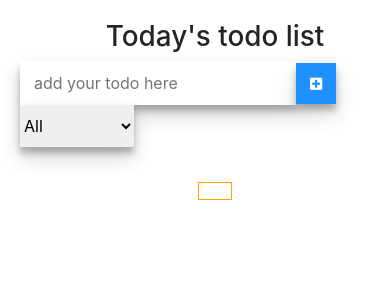
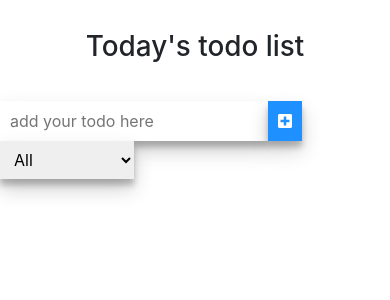
Before and after one commit to mKimp/PomoTodo, a React (Create React App) app: page / in a window 390 px wide. Shown: the top 300 px of the page. Built offline with nearby package versions, Linux system fonts and the light colour scheme.

Commit message:
done css the app

```diff
--- a/src/App.css
+++ b/src/App.css
@@ -1,8 +1,9 @@
 .App {
   display: grid;
   justify-items: center;
-  margin:20px;
   width: 100%;
+  margin-top: 30px;
+
 }
 
 .todo-list{
@@ -16,35 +17,41 @@
 
 .formContainer{
   display:flex;
+  flex-wrap: yes;
+  margin-top: 30px;
 }
 
-input, button{
+input, button, select{
   border:none;
   box-shadow: 0 10px 20px rgba(0,0,0,0.19), 0 6px 6px rgba(0,0,0,0.23);
   padding:10px 14px;
 }
 
-select{
+button{
+  color:white;
+  background-color: dodgerblue;
   border:none;
-  box-shadow: 0 10px 20px rgba(0,0,0,0.19), 0 6px 6px rgba(0,0,0,0.23);
-  padding:10px 0px;
+}
+.todoContainer{
+  margin-top: 35px;
+
+}
+.todo-list{
+  display: grid;
+  grid-template-columns: 1fr 1fr;
 
 }
 
-button{
+li{
   box-shadow: 0 10px 20px rgba(0,0,0,0.19), 0 6px 6px rgba(0,0,0,0.23);
-  color:white;
-  background-color: dodgerblue;
   padding:10px 14px;
-  font-size: 14px;
-  border:none;
 }
-.todoContainer{
-  border: 1px solid orange;
-  margin-top: 35px;
 
-}.todo-list{
-  display: grid;
-  grid-template-columns: 1fr 1fr;
-  margin-top:10px;
+@media  only screen and (max-width:414px){
+
+  input, button, select, li{
+    border:none;
+    box-shadow: 0 10px 20px rgba(0,0,0,0.19), 0 6px 6px rgba(0,0,0,0.23);
+    padding:8px 10px;
+  }
 }
--- a/src/components/ToDo.js
+++ b/src/components/ToDo.js
@@ -24,7 +24,7 @@ function ToDo({todoItem, settoDoList, toDoList}) {
             <li className={`todo-item ${todoItem.completed ? "completed" : ""}`}>{todoItem.text}</li>
 
             </div>
-            <div>
+            <div className="btnAddRemove">
             <button onClick={doneHandler}><i class="far fa-check-square"></i></button>
 
             <button onClick={removeHandler}><i class="fa fa-trash"></i></button>
```
